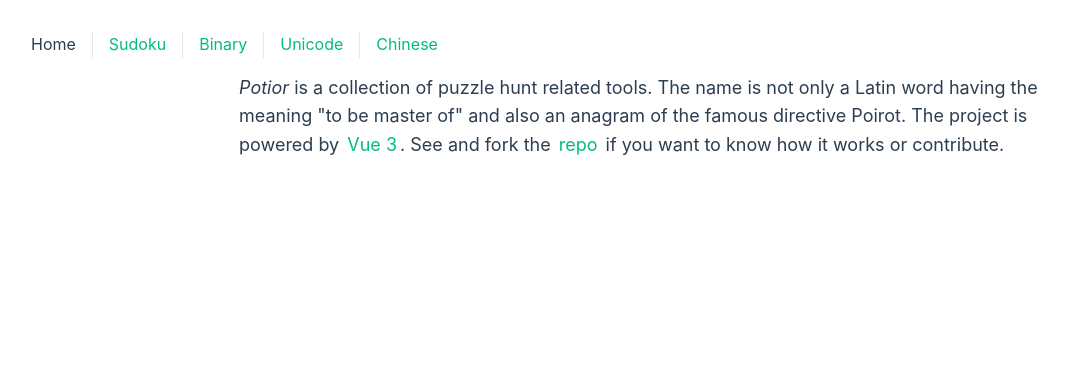
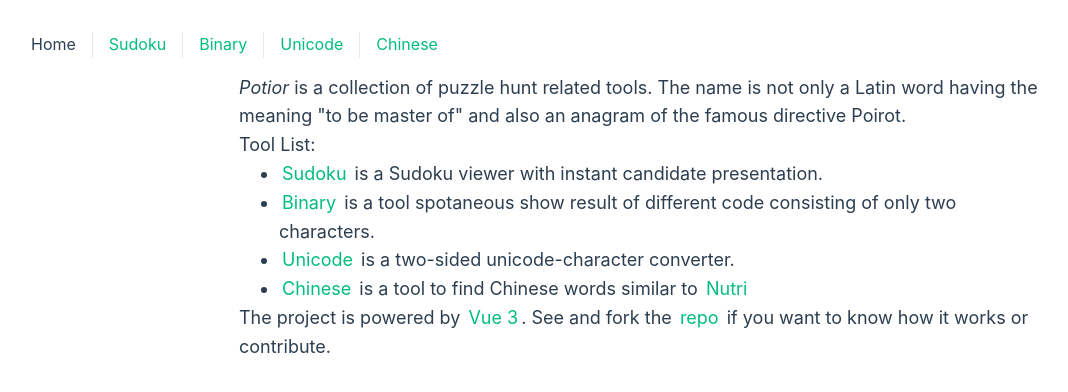
Before and after one commit to zenith-john/potior, a Vue app: page / in a window 1280 px wide. Shown: the top 392 px of the page, without its empty margins (1-1069 px from the left). Built offline with nearby package versions, Linux system fonts and the light colour scheme.

Commit message:
Update homepage information.

```diff
--- a/src/views/HomeView.vue
+++ b/src/views/HomeView.vue
@@ -6,11 +6,29 @@
       <p>
         <em>Potior</em> is a collection of puzzle hunt related tools. The name is not only a Latin
         word having the meaning "to be master of" and also an anagram of the famous directive
-        Poirot. The project is powered by
-        <a href="https://vuejs.org/" target="_blank" rel="noopener">Vue 3</a>. See and fork the
-        <a href="https://github.com/zenith-john/potior/">repo</a> if you want to know how it works
-        or contribute.
+        Poirot.
       </p>
+      <p>Tool List:</p>
+      <ul>
+        <li>
+          <RouterLink to="/sudoku">Sudoku</RouterLink> is a Sudoku viewer with instant candidate presentation.
+        </li>
+        <li>
+          <RouterLink to="/binary">Binary</RouterLink> is a tool spotaneous show result of different code consisting of
+          only two characters.
+        </li>
+        <li>
+          <RouterLink to="/unicode">Unicode</RouterLink> is a two-sided unicode-character converter.
+        </li>
+        <li>
+          <RouterLink to="/chinese">Chinese</RouterLink> is a tool to find Chinese words similar to <a
+            href="https://nutrimatic.org/2024/">Nutri</a>
+        </li>
+      </ul>
+      The project is powered by
+      <a href="https://vuejs.org/" target="_blank" rel="noopener">Vue 3</a>. See and fork the
+      <a href="https://github.com/zenith-john/potior/">repo</a> if you want to know how it works
+      or contribute.
     </div>
   </main>
 </template>
```
